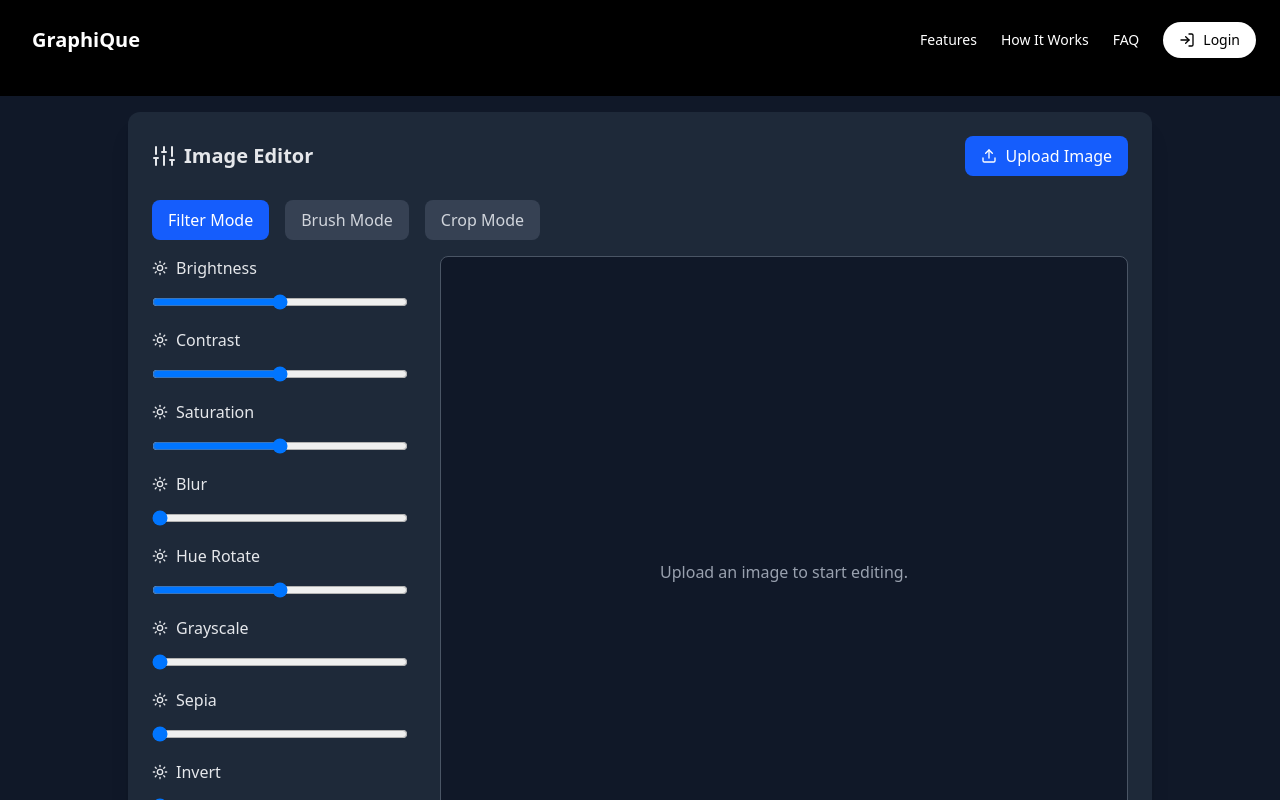
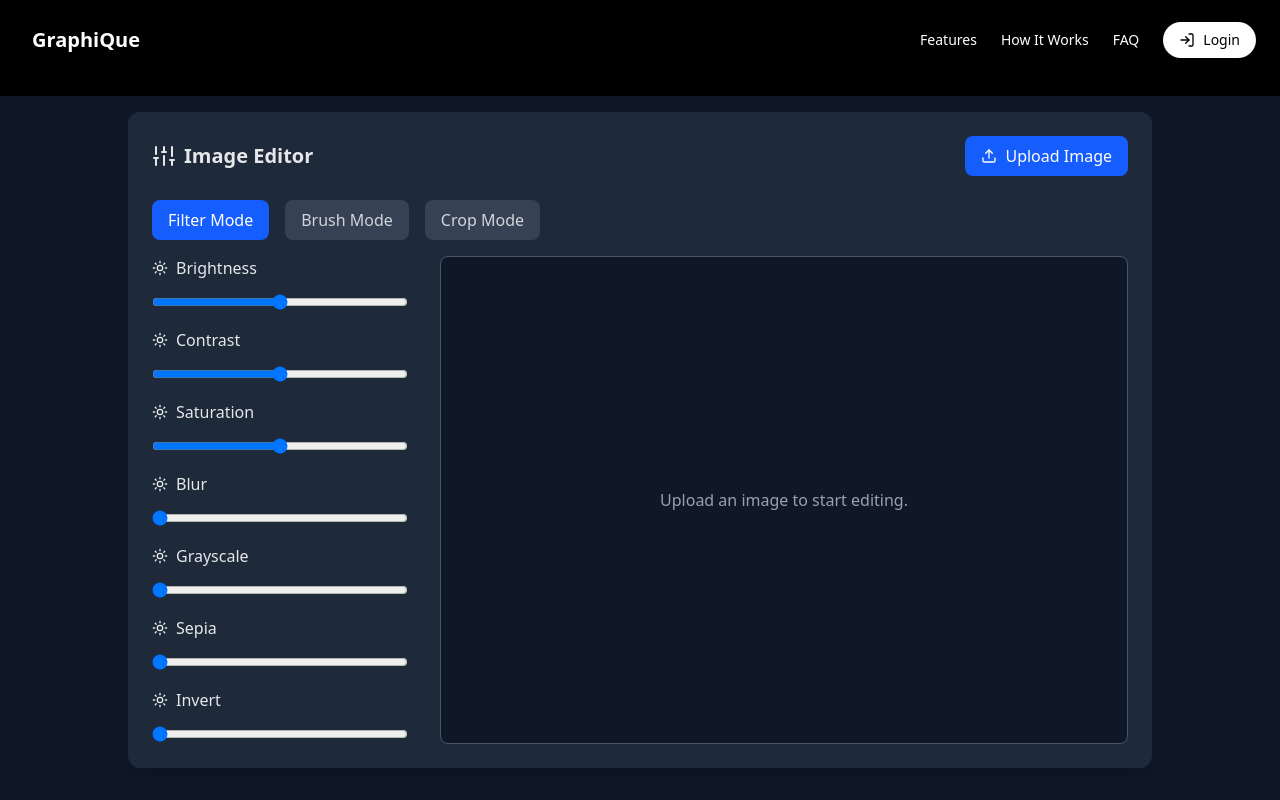
Before and after one commit to bismaysarangi/graphiQue, a React (Vite) app: page /edit-image in a window 1280 px wide. Shown: the top 800 px of the page. Built offline with nearby package versions, Linux system fonts and the light colour scheme.

Commit message:
Hue abd Opacity removed

```diff
--- a/src/pages/EditImage.jsx
+++ b/src/pages/EditImage.jsx
@@ -21,8 +21,6 @@ const EditImage = () => {
     grayscale: 0,
     sepia: 0,
     invert: 0,
-    hueRotate: 0,
-    opacity: 100,
     dropShadow: "0px 0px 0px black",
     saturate: 100,
   });
@@ -91,8 +89,6 @@ const EditImage = () => {
       grayscale: 0,
       sepia: 0,
       invert: 0,
-      hueRotate: 0,
-      opacity: 100,
       dropShadow: '0px 0px 0px transparent',
     });
   };
@@ -114,8 +110,6 @@ const EditImage = () => {
       grayscale(${filters.grayscale}%)
       sepia(${filters.sepia}%)
       invert(${filters.invert}%)
-      hue-rotate(${filters.hueRotate}deg)
-      opacity(${filters.opacity}%)
       drop-shadow(${filters.dropShadow})
     `.trim();
 
@@ -354,11 +348,9 @@ const EditImage = () => {
                 'Contrast',
                 'Saturation',
                 'Blur',
-                'Hue Rotate',
                 'Grayscale',
                 'Sepia',
-                'Invert',
-                'Opacity'
+                'Invert'
               ].map((label, index) => (
                 <div key={index} className="space-y-2">
                   <label className="flex items-center gap-2 text-gray-200">
@@ -367,11 +359,10 @@ const EditImage = () => {
                   </label>
                   <input
                     type="range"
-                    min={label === 'Blur' ? 0 : label === 'Hue Rotate' ? 0 : label === 'Opacity' ? 0 : 0}
+                    min="0"
                     max={
                       label === 'Blur' ? 10 :
-                      label === 'Hue Rotate' ? 360 :
-                      label === 'Grayscale' || label === 'Sepia' || label === 'Invert' || label === 'Opacity' ? 100 :
+                      label === 'Grayscale' || label === 'Sepia' || label === 'Invert' ? 100 :
                       200
                     }
                     value={filters[label.toLowerCase().replace(' ', '-')]}
```
